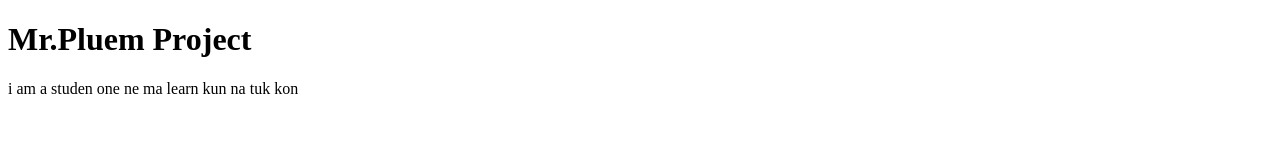
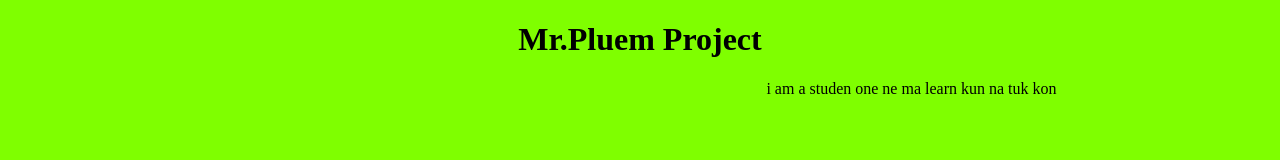
Before and after one commit to pluemkung/github-desktop-project, a plain HTML site: page index.html in a window 1280 px wide. Drawn offline with Linux system fonts and the light colour scheme.

Commit message:
update index.html and create css
update index.html and create css

```diff
--- /dev/null
+++ b/css/index.css
@@ -0,0 +1,9 @@
+body{
+    background-color: chartreuse;
+}
+h1 {
+    text-align: center;
+}
+p {
+    text-indent: 60%;
+}
--- a/index.html
+++ b/index.html
@@ -4,6 +4,7 @@
     <meta charset="UTF-8">
     <meta name="viewport" content="width=device-width, initial-scale=1.0">
     <title>Document</title>
+    <link rel="stylesheet" href="css/index.css">
 </head>
 <body>
     <h1>Mr.Pluem Project</h1>
```
